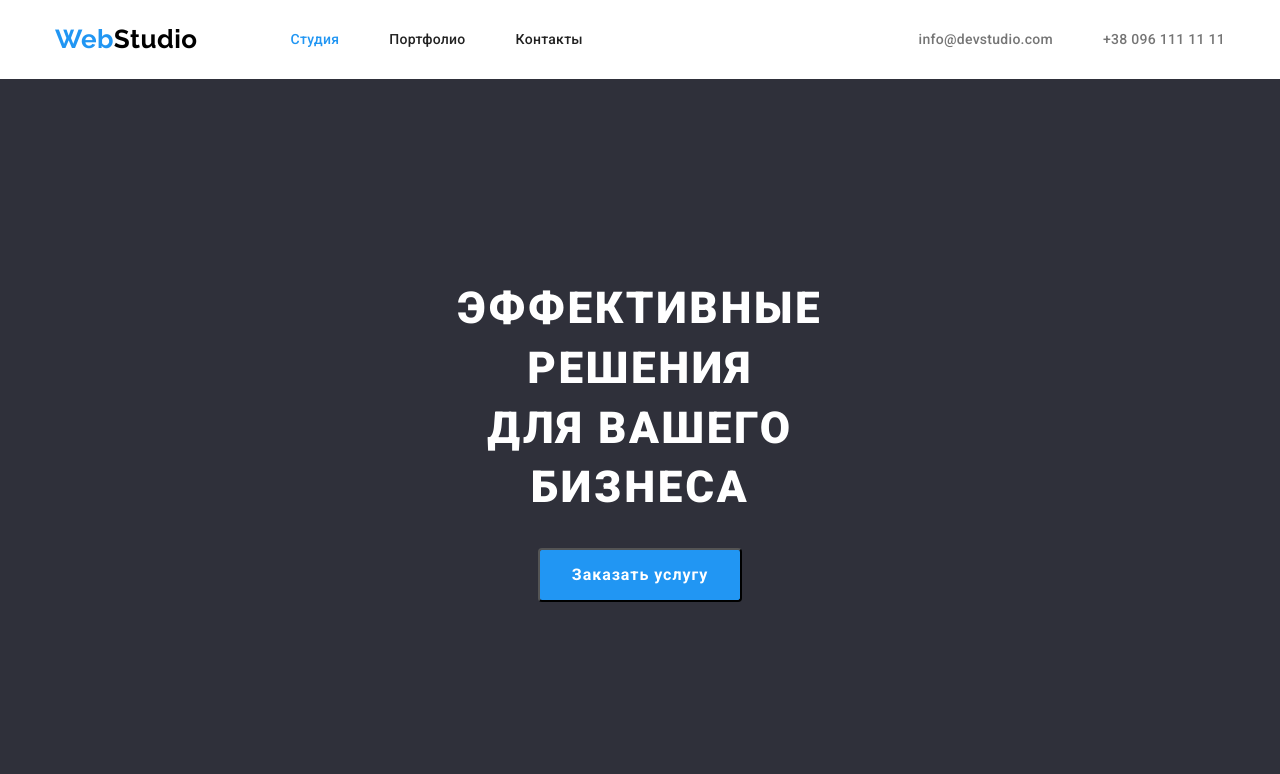
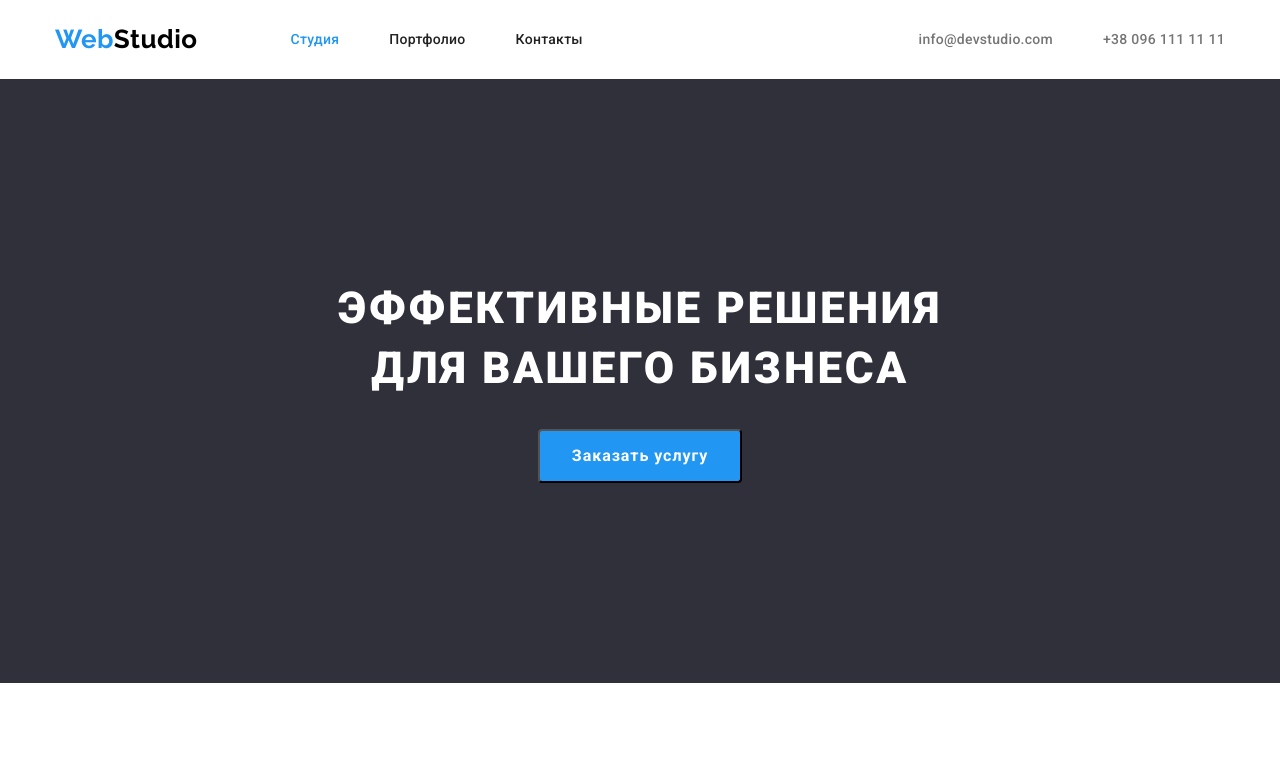
Before and after one commit to BogdanLytvyn/goit-markup-hw-03, a plain HTML site: page index.html in a window 1280 px wide. Shown: the top 774 px of the page. Drawn offline with nearby package versions, Linux system fonts and the light colour scheme.

Commit message:
Update style.css

```diff
--- a/css/style.css
+++ b/css/style.css
@@ -144,7 +144,7 @@ button {
 }
 
 main .page-hero {
-  padding: 200px 452px;
+  padding: 200px 0;
   margin-right: auto;
   margin-left: auto;
   margin-bottom: 94px;
```
